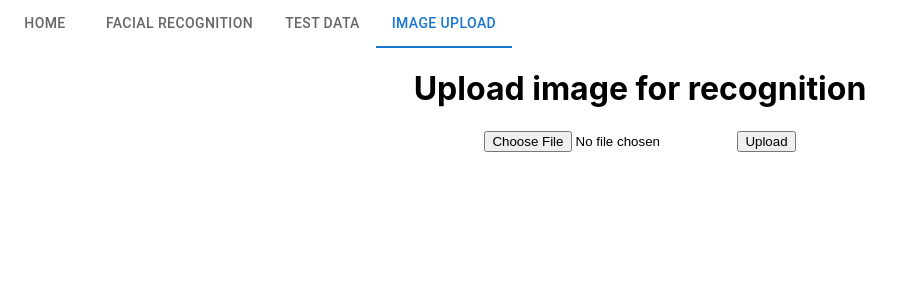
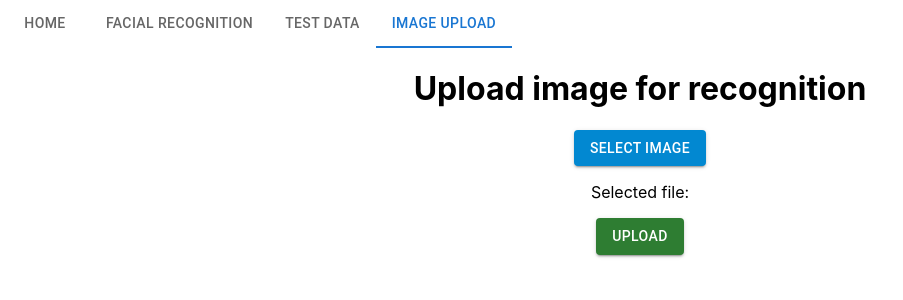
Before and after one commit to SWproject-II/swProject, a React (Create React App) app in the folder frontend/: page / in a window 1280 px wide. Both pictures are taken after a click on the tab "IMAGE UPLOAD". Shown: the top 300 px of the page, without its empty margins (0-903 px from the left). Built offline with nearby package versions, Linux system fonts and the light colour scheme.

Commit message:
react visual changes

```diff
--- a/frontend/src/components/ImageUploader.js
+++ b/frontend/src/components/ImageUploader.js
@@ -1,11 +1,14 @@
 import React, { useState } from "react";
+import { Button } from "@mui/material/";
 
 export default function ImageUploader(props) {
   const [file, setFile] = useState(null);
   const [result, setResult] = useState(null);
+  const [fileName, setFileName] = useState("");
 
   const handleFileChange = (event) => {
     setFile(event.target.files[0]);
+    setFileName(event.target.files[0].name);
   };
 
   const handleSubmit = (event) => {
@@ -31,10 +34,17 @@ export default function ImageUploader(props) {
   return (
     <div>
       <h1>Upload image for recognition</h1>
-      <form onSubmit={handleSubmit}>
-        <input type="file" onChange={handleFileChange} />
-        <button type="submit">Upload</button>
-      </form>
+      {/* <Input type="file" placeholder="Select image" onChange={handleFileChange}>
+        Select image
+      </Input> */}
+      <Button variant="contained" color="info" component="label">
+        Select image
+        <input type="file" onChange={handleFileChange} hidden />
+      </Button>
+      <p>Selected file: {fileName}</p>
+      <Button variant="contained" color="success" onClick={handleSubmit}>
+        Upload
+      </Button>
       {result && (
         <ul>
           {result.map((name, index) => (
```
